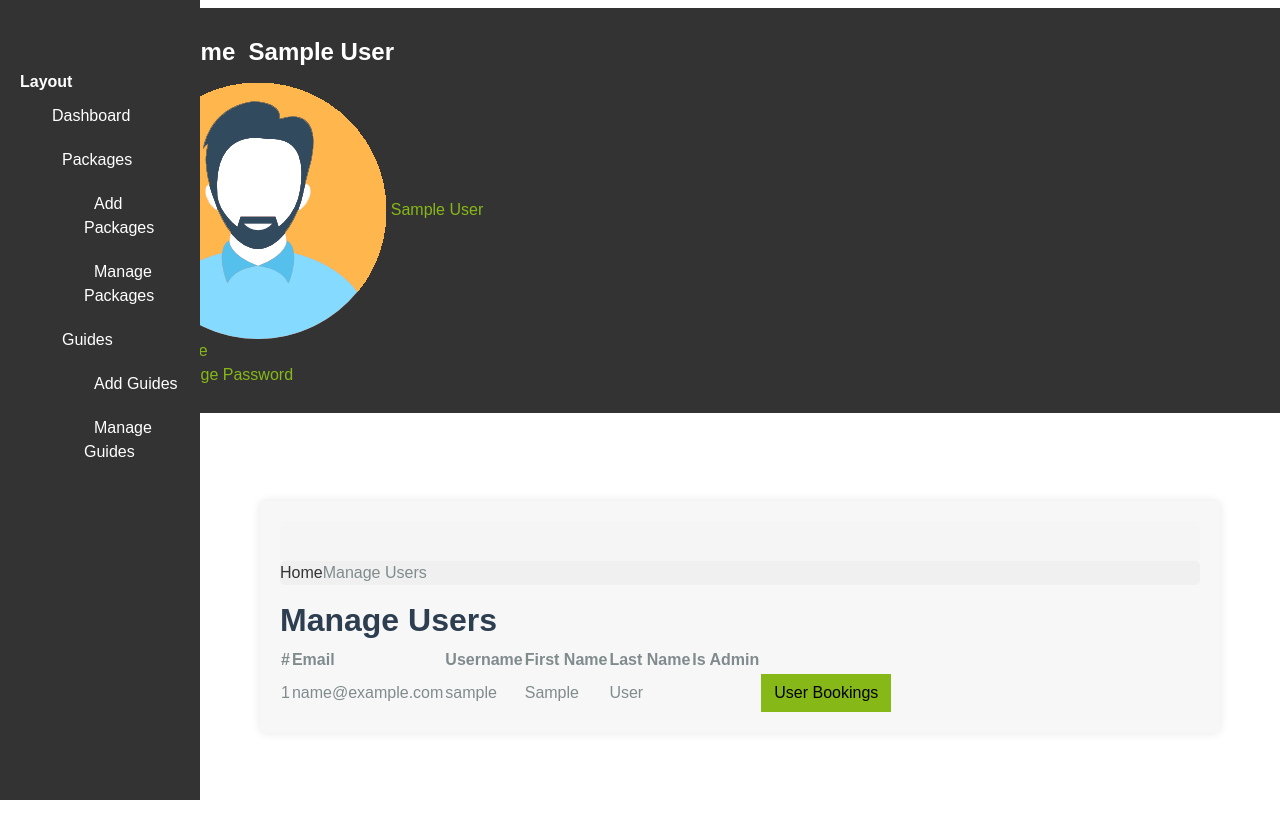
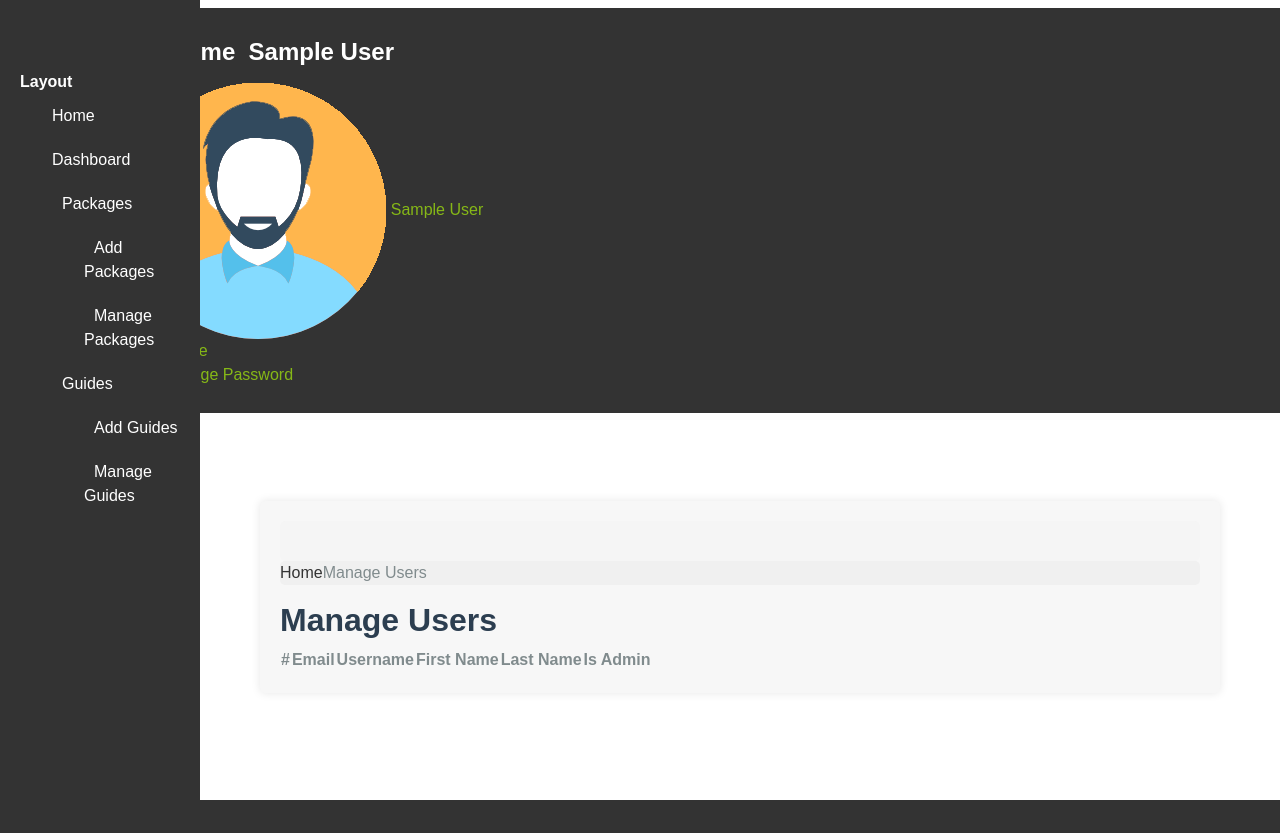
Before and after one commit to TakibYeasar/Tourism_Management_System, a Django app: page /adminuser/manage-users/ in a window 1280 px wide. After the commit the page ends 800 px from the top, so only its background shows below. Run offline with Django 5.2, Linux system fonts and the light colour scheme; the visitor is signed in with stand-in values (Sample User, id 1); data comes from the database, SQL or seed files in the repository; lists and menus that the app fills with data are empty; some libraries are stand-ins or nearby versions.

Commit message:
debug authapi

```diff
--- a/tourism/adminuser/templates/adminuser/sidebar.html
+++ b/tourism/adminuser/templates/adminuser/sidebar.html
@@ -7,6 +7,12 @@
         <ul class="pcoded-item pcoded-left-item">
             <li class="active">
                 <a href="{% url 'home' %}">
+                    <span class="pcoded-mtext" data-i18n="nav.dash.main">Home</span>
+                    <span class="pcoded-mcaret"></span>
+                </a>
+            </li>
+            <li class="active">
+                <a href="{% url 'admin_dashboard' %}">
                     <span class="pcoded-mtext" data-i18n="nav.dash.main">Dashboard</span>
                     <span class="pcoded-mcaret"></span>
                 </a>
--- a/tourism/adminuser/urls.py
+++ b/tourism/adminuser/urls.py
@@ -5,7 +5,7 @@ from django.urls import path
 from .import views
 
 urlpatterns = [
-    path('dashboard/', views.DashboardView, name='home'),
+    path('dashboard/', views.DashboardView, name='admin_dashboard'),
 
     # profile Path
     path('profile', views.ProfileView, name='profile'),
--- a/tourism/adminuser/views.py
+++ b/tourism/adminuser/views.py
@@ -11,7 +11,7 @@ from django.shortcuts import render, redirect, get_object_or_404
 
 @login_required
 def DashboardView(request):
-    user_count = User.objects.count()
+    user_count = CustomUser.objects.count()
     package_count = TourPackage.objects.count()
     guide_count = Guide.objects.count()
     booking_count = Booking.objects.count()
@@ -35,7 +35,7 @@ def DashboardView(request):
 @login_required
 def ProfileView(request, admin_id):
     if 'alogin' not in request.session:
-        return redirect('home')
+        return redirect('dashboard')
 
     admin_id = request.session['alogin']
     admin = CustomUser.objects.get(user_name=admin_id)
@@ -92,7 +92,7 @@ def AddPackageView(request):
             )
             package.save()
             messages.success(request, 'Package Created Successfully')
-            return redirect('home')
+            return redirect('dashboard')
         else:
             messages.error(request, 'Something went wrong. Please try again')
     else:
@@ -151,7 +151,7 @@ def AddGuideView(request):
             )
             guide.save()
             messages.success(request, 'Guide Created Successfully')
-            return redirect('home')
+            return redirect('dashboard')
         else:
             messages.error(request, 'Something went wrong. Please try again')
     else:
@@ -175,7 +175,7 @@ def ManageGuideView(request):
 @login_required
 def UpdateGuideView(request, gid):
     if 'alogin' not in request.session:
-        return redirect('home')
+        return redirect('dashboard')
 
     guide = Guide.objects.get(pk=gid)
 
@@ -196,14 +196,14 @@ def UpdateGuideView(request, gid):
 
 @login_required
 def ManageUserView(request):
-    users = User.objects.all()
+    users = CustomUser.objects.all()
     return render(request, 'adminuser/manage_users.html', {'users': users})
 
 
 @login_required
 def ManageBookingsView(request):
     if not request.user.is_staff:  # Ensure the user is an admin
-        return redirect('index')
+        return redirect('dashboard')
 
     if 'bkid' in request.GET:
         booking_id = int(request.GET['bkid'])
--- a/tourism/app/models.py
+++ b/tourism/app/models.py
@@ -32,7 +32,7 @@ class Booking(models.Model):
         ('u', 'User')
     )
 
-    user = models.ForeignKey(settings.AUTH_USER_MODEL,
+    user = models.ForeignKey(CustomUser,
                              on_delete=models.CASCADE)
     package = models.ForeignKey(TourPackage, on_delete=models.CASCADE)
     booking_date = models.DateTimeField(auto_now_add=True)
--- a/tourism/app/urls.py
+++ b/tourism/app/urls.py
@@ -4,7 +4,7 @@ from .import views
 urlpatterns = [
     path('', views.HomeView, name='home'),
     path('change-password/', views.ChangepassView, name='change_password'),
-    path('profile/', views.ProfileView, name='profile'),
+    path('profile/', views.ProfileView, name='user_profile'),
     path('packages/', views.AllPackagesView, name='package_list'),
     path('package/<int:pkg_id>/', views.PackageDetailsView, name='package_details'),
     path('guides/', views.AllGuidesView, name='guide_list'),
--- a/tourism/authapi/urls.py
+++ b/tourism/authapi/urls.py
@@ -6,8 +6,4 @@ urlpatterns = [
     path('register', views.register, name='register'),
     path('login', views.user_login, name='login'),
     path('logout', views.logout_user, name='logout'),
-    path('user_profile', views.user_profile,
-         name='user_profile'),
-    path('admin_dashboard', views.admin_dashboard,
-         name='admin_dashboard'),
 ]
--- a/tourism/templates/header.html
+++ b/tourism/templates/header.html
@@ -6,7 +6,7 @@
     </a>
     <div class="collapse navbar-collapse" id="navbarCollapse">
         <div class="navbar-nav ms-auto py-0">
-            <a href="#" class="nav-item nav-link active">Home</a>
+            <a href="{% url 'home' %}" class="nav-item nav-link active">Home</a>
             <a href="#about" class="nav-item nav-link">About</a>
             <a href="#service" class="nav-item nav-link">Services</a>
             <a href="#package" class="nav-item nav-link">Packages</a>
@@ -15,8 +15,8 @@
             <a href="#contact" class="nav-item nav-link">Contact</a>
         </div>
         {% if user.is_authenticated %}
-            {% if user.is_admin %}
-                <a href="admin_dashboard" class="nav-item nav-link">Admin Dashboard</a>
+            {% if user.is_staff %}
+                <a href="{% url 'admin_dashboard' %}" class="nav-item nav-link">Admin Dashboard</a>
             {% else %}
                 <a href="{% url 'user_profile' %}" class="nav-item nav-link">Profile</a>
             {% endif %}
```
Also changed, not shown: tourism/app/views.py (+4 -10 lines), tourism/authapi/views.py (+9 -11 lines).
